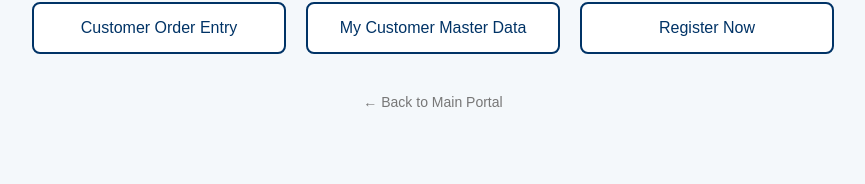
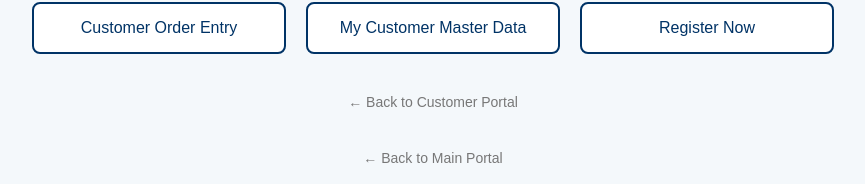
Before and after one commit to Silverrowing/Order-entry, a plain HTML site: page customer-portal.html in a window 1280 px wide. Shown: the part 175-359 px from the top of the page, without its empty margins (207-1072 px from the left). Drawn offline with Linux system fonts and the light colour scheme.

Commit message:
Update customer-portal.html

```diff
--- a/customer-portal.html
+++ b/customer-portal.html
@@ -74,6 +74,7 @@
     <a href="register.html">Register Now</a>
   </div>
 
+  <a href="customer-portal.html" class="back-link">← Back to Customer Portal</a>
   <a href="index.html" class="back-link">← Back to Main Portal</a>
 </body>
 
```
